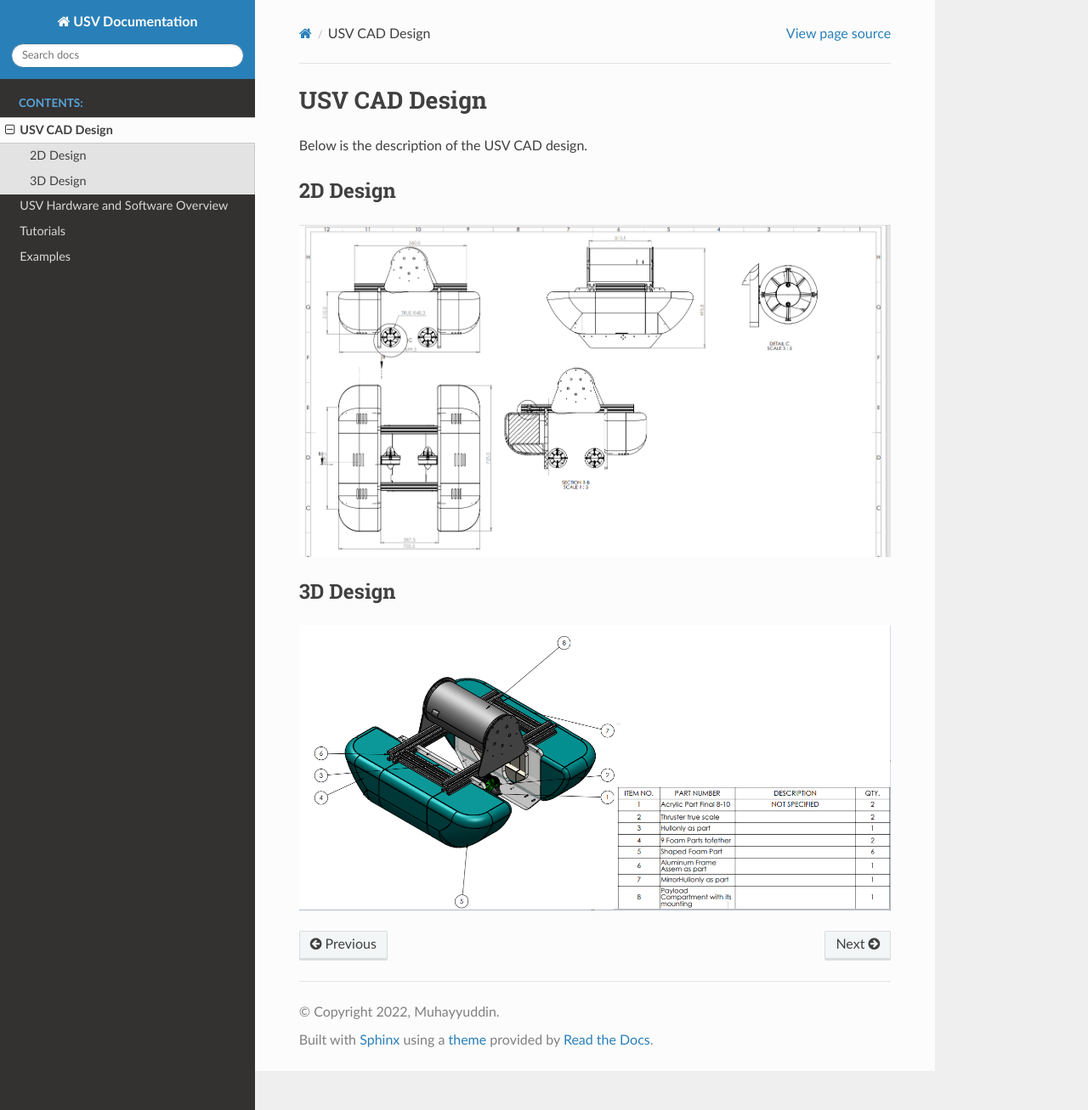
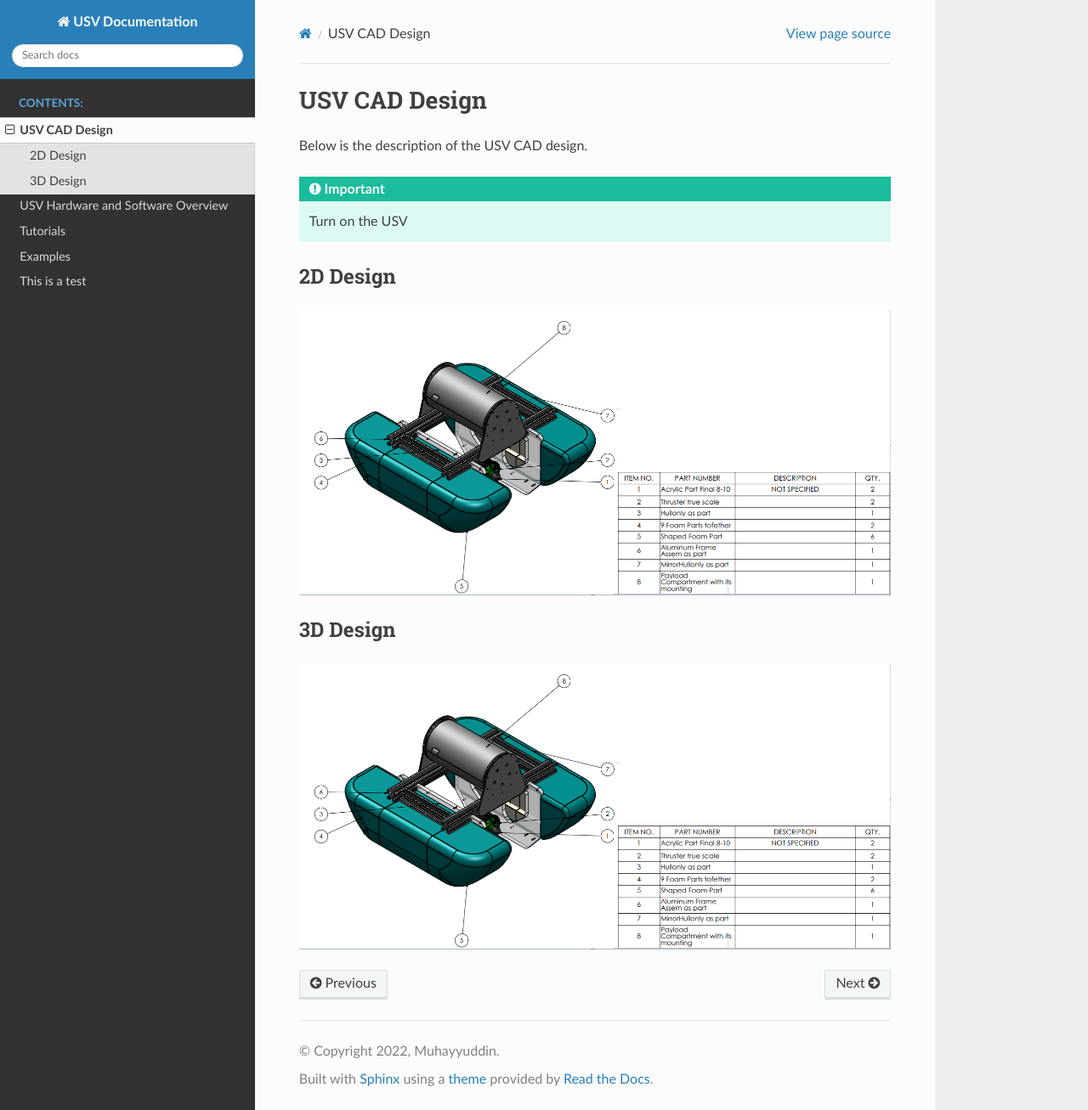
Before and after one commit to Muhayyuddin/usv_doc, a Sphinx documentation site: the page built from source/CAD_Design.rst, in a window 1280 px wide and 1307 px high. Shown: the whole window at 85% size. Built offline with Sphinx 7.4.7 and the Read the Docs theme 2.0.0, drawn with Linux system fonts in a browser that asks for light colours.

Commit message:
Updated the test

```diff
--- a/source/CAD_Design.rst
+++ b/source/CAD_Design.rst
@@ -2,10 +2,12 @@ USV CAD Design
 ===================
 Below is the description of the USV CAD design.
 
+.. important:: Turn on the USV
+
 2D Design
 +++++++++
 
-.. image :: images/2D.png
+.. image :: images/3D.png
 
 
 3D Design
--- a/source/index.rst
+++ b/source/index.rst
@@ -21,3 +21,4 @@ another subheading
    Software_architecture
    Tutorials
    Examples
+   test_doc
--- /dev/null
+++ b/source/test_doc.rst
@@ -0,0 +1,2 @@
+This is a test
+==============
```
